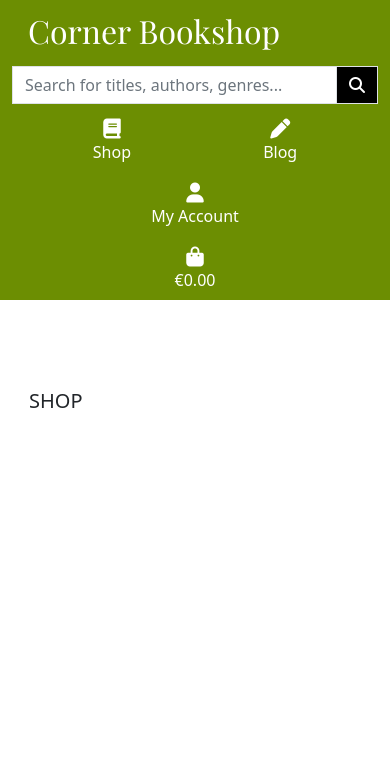
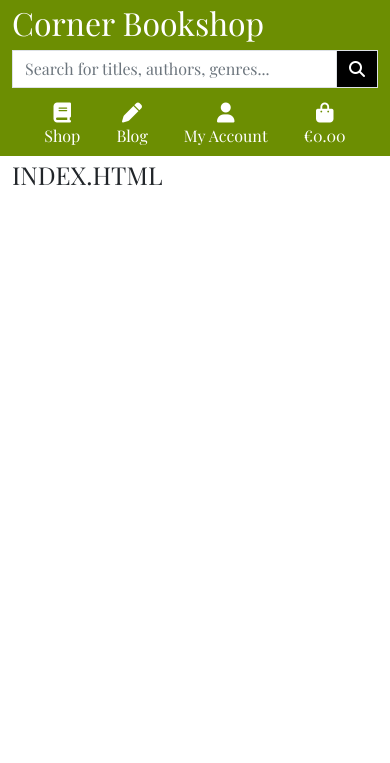
Before and after one commit to Code-Institute-Submissions/https-github.com-finnahern-django-ecommerce-ms5MaResub, a Django app: page / in a window 390 px wide. Shown: the top 763 px of the page. Run offline with Django 4.2, Linux system fonts and the light colour scheme; some libraries are stand-ins or nearby versions.

Commit message:
Complete html and css for base template on desktop and mobile

```diff
--- a/home/templates/home/index.html
+++ b/home/templates/home/index.html
@@ -13,16 +13,6 @@
 
 {% block content %}
     <div class="container h-100">
-        <div class="row h-100">
-            <div class="col-7 col-md-6 my-auto">
-                <h1 class="display-4 logo-font text-black">
-                </h1>
-                <div class="my-5">
-                    <h4>
-                        <a href="#" class="shop-now-button btn btn-lg rounded-0 text-uppercase py-3">Shop</a>
-                    </h4>
-                </div>
-            </div>
-        </div>
+
     </div>
 {% endblock %}
--- a/static/css/base.css
+++ b/static/css/base.css
@@ -3,15 +3,17 @@
 }
 
 body {
-    height: calc(100vh - 118px);
+    margin-top: 120px; /* Top margin so the body appears below the header, not behind it. */
+    font-family: 'Playfair Display', serif;
 }
 
 #nav-buttons{
     text-align: justify;
 }
 
-.main-logo-link, :hover {
+.main-logo-link, .main-logo-link:hover {
     color: white;
+    padding: 0;
 }
 
 .logo-font {
@@ -33,10 +35,13 @@
     margin: 5px;
 }
 
-
 /* Media queries -----------------*/
 
 @media (max-width: 992px){
+    body {
+        margin-top: 160px; /* Top margin so the body appears below the header, not behind it. */
+    }
+
     .logo-font {
         font-size: xx-large;
     }
--- a/templates/base.html
+++ b/templates/base.html
@@ -59,12 +59,12 @@
                     </form>
                 </div>
             </div>
-            <!-- Main nav links -->
+            <!-- Large screen main nav -->
             <div id="nav-buttons" class="row bg-cornergreen">
                 <div class="col-12 col-lg-12">
                     <ul class="list-inline list-unstyled text-center text-lg-right my-0">
                         <!-- Shop link -->
-                        <li class="list-inline-item mx-5">
+                        <li class="list-inline-item mx-0 mx-sm-3 mx-lg-5">
                             <a class="text-white nav-link" href="#">
                                 <div class="text-center">
                                     <div><i class="fas fa-book fa-lg"></i></div>
@@ -73,7 +73,7 @@
                             </a>
                         </li>
                         <!-- Blog link -->
-                        <li class="list-inline-item mx-5">
+                        <li class="list-inline-item mx-0 mx-sm-3 mx-lg-5">
                             <a class="text-white nav-link" href="#">
                                 <div class="text-center">
                                     <div><i class="fas fa-pen fa-lg"></i></div>
@@ -82,14 +82,14 @@
                             </a>
                         </li>
                         <!-- Account link -->
-                        <li class="list-inline-item mx-5 dropdown">
+                        <li class="list-inline-item mx-0 mx-sm-3 mx-lg-5dropdown">
                             <a class="text-white nav-link" href="#" id="user-options" data-toggle="dropdown" aria-haspopup="true" aria-expanded="false">
                                 <div class="text-center">
                                     <div><i class="fas fa-user fa-lg"></i></div>
                                     <p class="my-0">My Account</p>
                                 </div>
                             </a>
-                            <div class="dropdown-menu border-0" aria-labelledby="user-options">
+                            <div class="dropdown-menu border" aria-labelledby="user-options">
                                 {% if request.user.is_authenticated %}
                                     {% if request.user.is_superuser %}
                                         <a href="" class="dropdown-item">Product Management</a>
@@ -103,7 +103,7 @@
                             </div>
                         </li>
                         <!-- Basket link -->
-                        <li class="list-inline-item mx-5">
+                        <li class="list-inline-item mx-0 mx-sm-3 mx-lg-5">
                             <a class="{% if grand_total %}text-info font-weight-bold{% else %}text-white{% endif %} nav-link" href="#">
                                 <div class="text-center">
                                     <div><i class="fas fa-shopping-bag fa-lg"></i></div>
@@ -120,23 +120,6 @@
                     </ul>
                 </div>
             </div>
-             <!-- Main site navigation
-             <div class="row bg-white w-100">
-                <nav class="navbar navbar-expand-lg navbar-light w-100">
-                    <ul class="navbar-nav w-auto mx-auto">
-                        <li class="nav-item">
-                            <a class="font-weight-bold nav-link nav-btn text-black mr-5" href="#" id="shop-link">
-                                Shop
-                            </a>
-                        </li>
-                        <li class="nav-item">
-                            <a class="font-weight-bold nav-link nav-btn text-black mr-5" href="#" id="blog-link">
-                                Blog
-                            </a>
-                        </li>
-                    </ul>
-                </nav>
-             </div>-->
         </header>
 
         {% if messages %}
```
